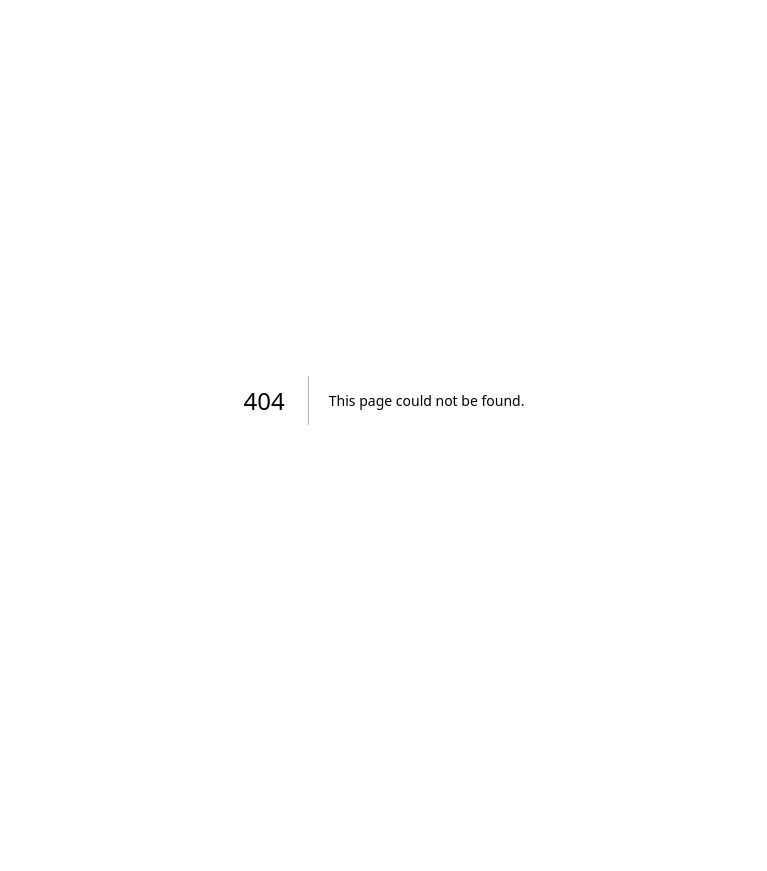
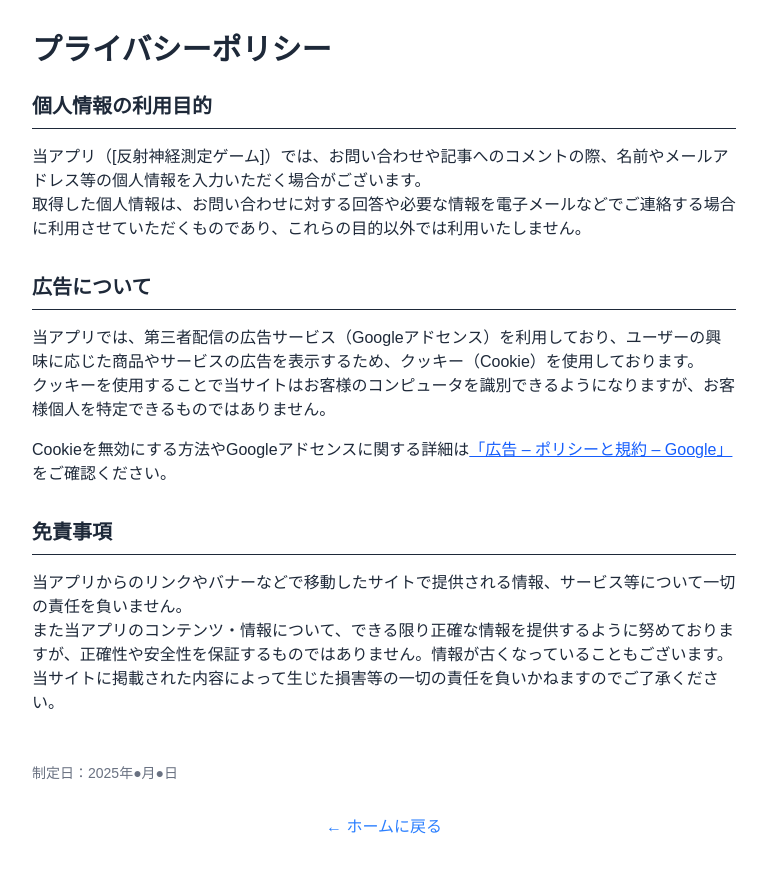
Before and after one commit to tt-portfolio521/my-reaction-game, a Next.js app: page /privacy in a window 1280 px wide. Before the commit this address had no page. Shown: the whole page, without its empty margins (256-1023 px from the left). Before the commit the page ends 800 px from the top, so only its background shows below. Built offline with nearby package versions, Linux system fonts and the light colour scheme.

Commit message:
UI改善と遊び方の追加

```diff
--- a/app/page.tsx
+++ b/app/page.tsx
@@ -1,7 +1,6 @@
 "use client";
 
 import { useState, useEffect, useRef } from "react";
-// ★グラフ部品の読み込み
 import { LineChart, Line, XAxis, YAxis, CartesianGrid, Tooltip, ResponsiveContainer } from 'recharts';
 
 export default function Home() {
@@ -62,7 +61,7 @@ export default function Home() {
       case "go": return "bg-green-500";
       case "foul": return "bg-yellow-500";
       case "result": return "bg-blue-500";
-      case "finished": return "bg-slate-900"; // グラフが見やすいようにさらに暗く
+      case "finished": return "bg-slate-900";
       default: return "bg-gray-500";
     }
   };
@@ -85,18 +84,18 @@ export default function Home() {
 
   const stats = getStats();
 
-  // ★グラフ用にデータを整形する（Rechartsはオブジェクトの配列が好きなので）
   const graphData = history.map((time, index) => ({
-    trial: index + 1, // 1回目, 2回目...
-    time: time        // 230ms...
+    trial: index + 1,
+    time: time
   }));
 
   return (
     <main
       onClick={handleTap}
-      className={`flex min-h-screen flex-col items-center justify-center cursor-pointer select-none transition-colors duration-200 ${getBackgroundColor()}`}
+      // relativeを追加して、下の子要素を絶対配置(absolute)できるようにする
+      className={`flex min-h-screen flex-col items-center justify-center p-4 cursor-pointer select-none transition-colors duration-200 relative ${getBackgroundColor()}`}
     >
-      <div className="text-center text-white w-full max-w-md px-4">
+      <div className="text-center text-white w-full max-w-md mb-8 z-10">
 
         {gameState !== "finished" && (
           <p className="absolute top-10 left-0 right-0 text-center text-2xl font-bold opacity-50">
@@ -133,10 +132,12 @@ export default function Home() {
         )}
 
         {gameState === "finished" && (
-          <div className="bg-white text-slate-800 p-6 rounded-2xl shadow-2xl w-full">
+          <div
+            onClick={(e) => e.stopPropagation()}
+            className="bg-white text-slate-800 p-6 rounded-2xl shadow-2xl w-full"
+          >
             <h2 className="text-2xl font-bold mb-4 text-center text-slate-700">測定結果レポート</h2>
 
-            {/* 統計データ */}
             <div className="flex justify-around mb-4 bg-slate-100 p-3 rounded-xl">
               <div className="text-center">
                 <p className="text-xs text-gray-500">平均 (Mean)</p>
@@ -156,7 +157,6 @@ export default function Home() {
               {stats.rating}
             </div>
 
-            {/* ★グラフ表示エリア */}
             <div className="h-48 w-full mb-4">
               <ResponsiveContainer width="100%" height="100%">
                 <LineChart data={graphData}>
@@ -180,12 +180,35 @@ export default function Home() {
               <p className="text-center text-xs text-gray-400 mt-1">グラフの形が平らなほど安定しています</p>
             </div>
 
-            <p className="text-center text-slate-400 text-sm animate-pulse cursor-pointer hover:text-blue-500">
-              画面タップで再テスト
+            <p
+              onClick={() => { setHistory([]); startGame(); }}
+              className="text-center text-blue-500 text-sm animate-pulse cursor-pointer font-bold hover:underline"
+            >
+              タップして再テスト
             </p>
           </div>
         )}
       </div>
+
+      {/* ▼ 改善点：待機中のみ表示し、画面下に固定 ▼ */}
+      {gameState === "waiting" && (
+        <div
+          onClick={(e) => e.stopPropagation()}
+          className="absolute bottom-4 w-full max-w-md p-4 bg-white/90 backdrop-blur rounded-xl shadow-lg text-gray-800 cursor-auto text-sm z-20"
+        >
+          <h2 className="font-bold mb-2">🎮 遊び方 & アプリについて</h2>
+          <ul className="list-disc list-inside space-y-1 mb-2">
+            <li>「待て...」の間は待機。<span className="text-green-600 font-bold">緑色</span>になったらタップ！</li>
+            <li>5回計測で平均とランクを表示します。</li>
+          </ul>
+          <p className="text-xs leading-relaxed text-gray-600 mb-2">
+            光刺激への平均反応時間は約0.2〜0.3秒と言われています。
+          </p>
+          <footer className="pt-2 border-t text-center text-xs text-gray-400">
+            <a href="/privacy" className="underline hover:text-blue-500 transition">プライバシーポリシー</a>
+          </footer>
+        </div>
+      )}
     </main>
   );
 }
--- /dev/null
+++ b/app/privacy/page.tsx
@@ -0,0 +1,43 @@
+export default function PrivacyPolicy() {
+  return (
+    <main className="max-w-3xl mx-auto p-8 text-gray-800 bg-white min-h-screen">
+      <h1 className="text-3xl font-bold mb-6">プライバシーポリシー</h1>
+
+      <section className="mb-8">
+        <h2 className="text-xl font-bold mb-4 border-b pb-2">個人情報の利用目的</h2>
+        <p className="mb-4">
+          当アプリ（[反射神経測定ゲーム]）では、お問い合わせや記事へのコメントの際、名前やメールアドレス等の個人情報を入力いただく場合がございます。<br />
+          取得した個人情報は、お問い合わせに対する回答や必要な情報を電子メールなどでご連絡する場合に利用させていただくものであり、これらの目的以外では利用いたしません。
+        </p>
+      </section>
+
+      <section className="mb-8">
+        <h2 className="text-xl font-bold mb-4 border-b pb-2">広告について</h2>
+        <p className="mb-4">
+          当アプリでは、第三者配信の広告サービス（Googleアドセンス）を利用しており、ユーザーの興味に応じた商品やサービスの広告を表示するため、クッキー（Cookie）を使用しております。<br />
+          クッキーを使用することで当サイトはお客様のコンピュータを識別できるようになりますが、お客様個人を特定できるものではありません。
+        </p>
+        <p className="mb-4">
+          Cookieを無効にする方法やGoogleアドセンスに関する詳細は<a href="https://policies.google.com/technologies/ads?hl=ja" className="text-blue-600 underline" target="_blank" rel="noopener noreferrer">「広告 – ポリシーと規約 – Google」</a>をご確認ください。
+        </p>
+      </section>
+
+      <section className="mb-8">
+        <h2 className="text-xl font-bold mb-4 border-b pb-2">免責事項</h2>
+        <p className="mb-4">
+          当アプリからのリンクやバナーなどで移動したサイトで提供される情報、サービス等について一切の責任を負いません。<br />
+          また当アプリのコンテンツ・情報について、できる限り正確な情報を提供するように努めておりますが、正確性や安全性を保証するものではありません。情報が古くなっていることもございます。<br />
+          当サイトに掲載された内容によって生じた損害等の一切の責任を負いかねますのでご了承ください。
+        </p>
+      </section>
+
+      <div className="mt-12 text-sm text-gray-500">
+        <p>制定日：2025年●月●日</p>
+      </div>
+
+      <div className="mt-8 text-center">
+        <a href="/" className="text-blue-500 hover:underline">← ホームに戻る</a>
+      </div>
+    </main>
+  );
+}
```
